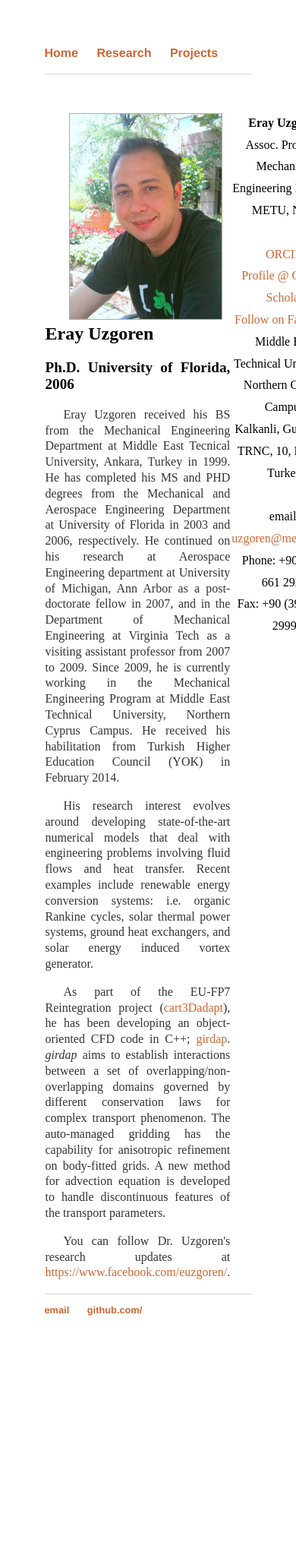
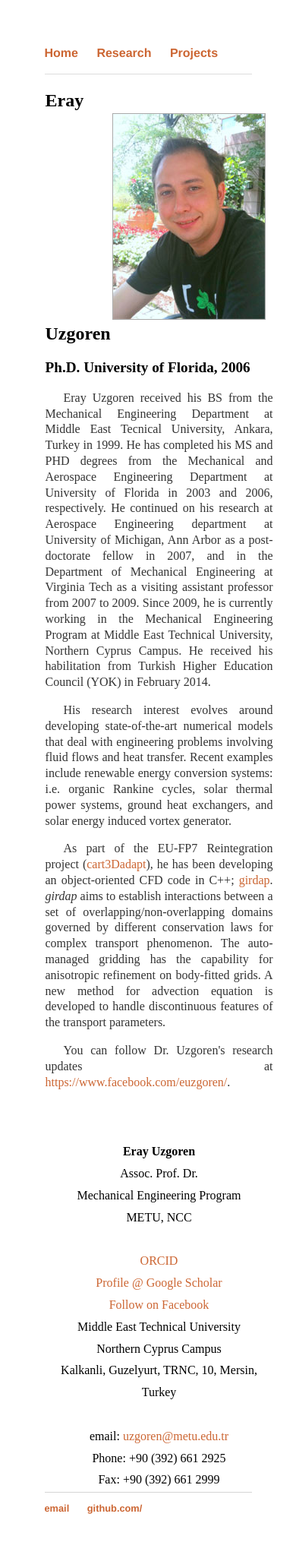
Before and after one commit to uzgoren/uzgoren.github.io, a Jekyll site: the page built from index.html, in a window 390 px wide. Shown: the whole page at 76% size. Built offline with Jekyll 4.4.1, drawn with Linux system fonts in a browser that asks for light colours; before the commit the page ends 1794 px from its top, so only the background shows below that.

Commit message:
div layout

```diff
--- a/css/main.css
+++ b/css/main.css
@@ -63,11 +63,18 @@ li {
     }
 }
 
-@media(max-width:767px) {
+@media(max-width:600px) {
     .img-portfolio {
         margin-bottom: 15px;
     }
-
+    table {width:100%;}
+    thead {display: none;}
+    tbody td {display: block;  text-align:center;}
+    tbody td:before {
+	content: attr(data-th);
+	display: block;
+	text-align:center;
+    }
 }
 
 table {
```
